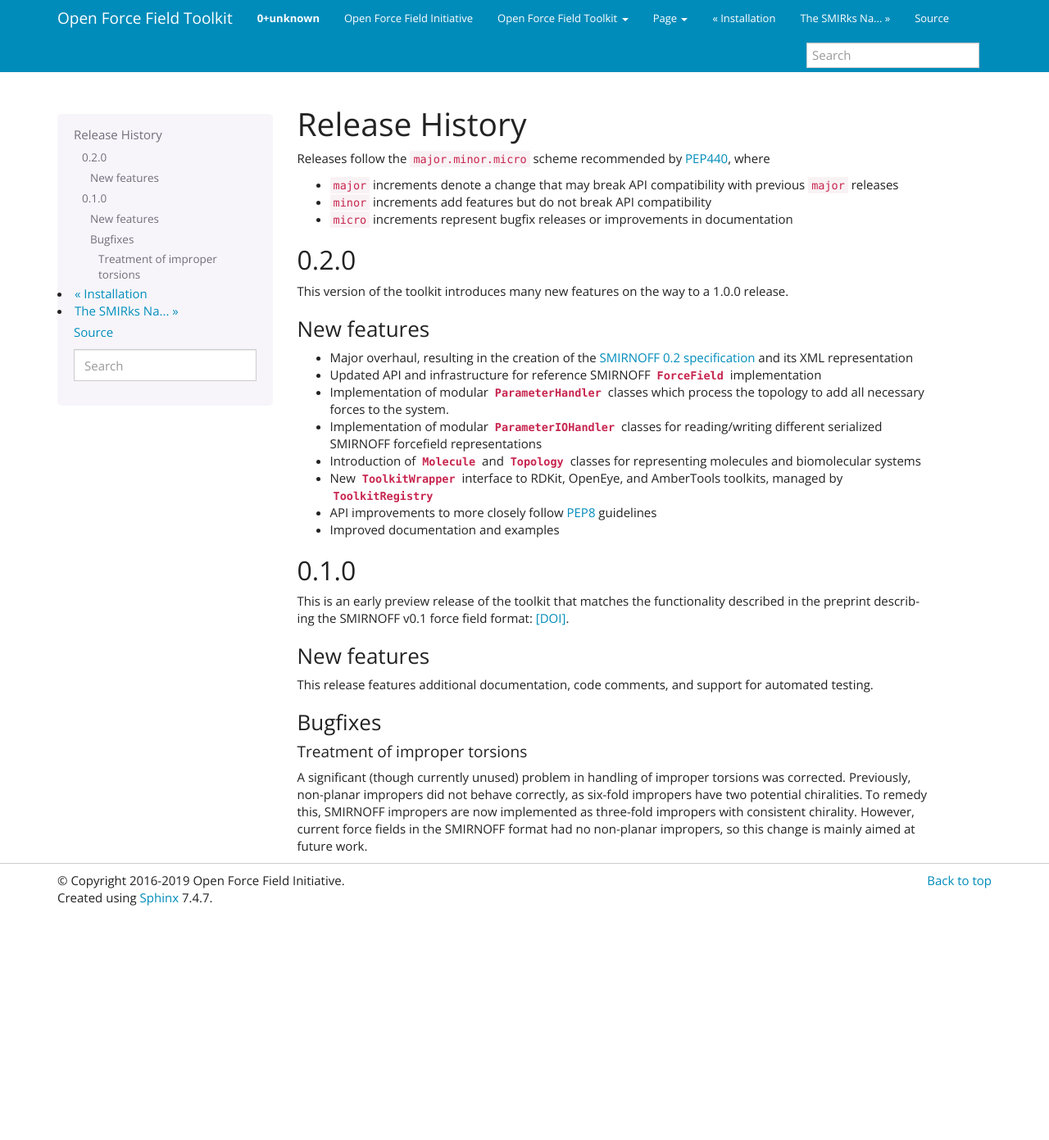
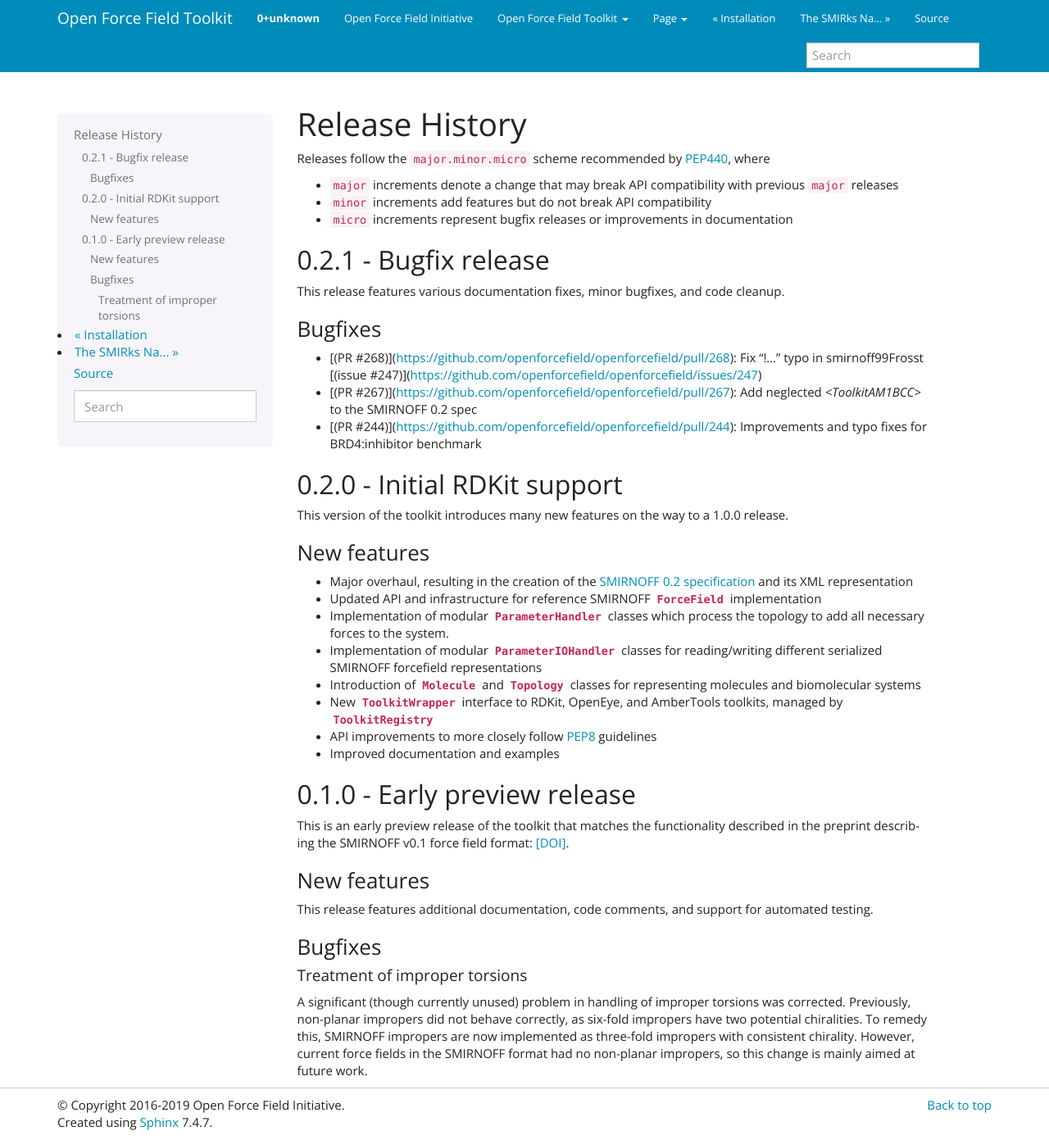
Before and after one commit to openforcefield/openff-toolkit, a Sphinx documentation site: the page built from docs/releasehistory.rst, in a window 1280 px wide. Shown: the whole page at 82% size. Built offline with Sphinx 7.4.7, drawn with Linux system fonts in a browser that asks for light colours; before the commit the page ends 1117 px from its top, so only the background shows below that.

Commit message:
Update changelog for 0.2.1

```diff
--- a/docs/releasehistory.rst
+++ b/docs/releasehistory.rst
@@ -7,8 +7,19 @@
 * ``minor`` increments add features but do not break API compatibility
 * ``micro`` increments represent bugfix releases or improvements in documentation
 
-0.2.0
------
+0.2.1 - Bugfix release
+----------------------
+
+This release features various documentation fixes, minor bugfixes, and code cleanup.
+
+Bugfixes
+""""""""
+* [(PR #268)](https://github.com/openforcefield/openforcefield/pull/268): Fix "!..." typo in smirnoff99Frosst [(issue #247)](https://github.com/openforcefield/openforcefield/issues/247)
+* [(PR #267)](https://github.com/openforcefield/openforcefield/pull/267): Add neglected `<ToolkitAM1BCC>` to the SMIRNOFF 0.2 spec
+* [(PR #244)](https://github.com/openforcefield/openforcefield/pull/244): Improvements and typo fixes for BRD4:inhibitor benchmark
+
+0.2.0 - Initial RDKit support
+-----------------------------
 
 This version of the toolkit introduces many new features on the way to a 1.0.0 release.
 
@@ -24,8 +35,8 @@
 * API improvements to more closely follow `PEP8 <https://www.python.org/dev/peps/pep-0008/>`_ guidelines
 * Improved documentation and examples
 
-0.1.0
------
+0.1.0 - Early preview release
+-----------------------------
 
 This is an early preview release of the toolkit that matches the functionality described in the preprint describing the SMIRNOFF v0.1 force field format: `[DOI] <https://doi.org/10.1101/286542>`_.
 
```
